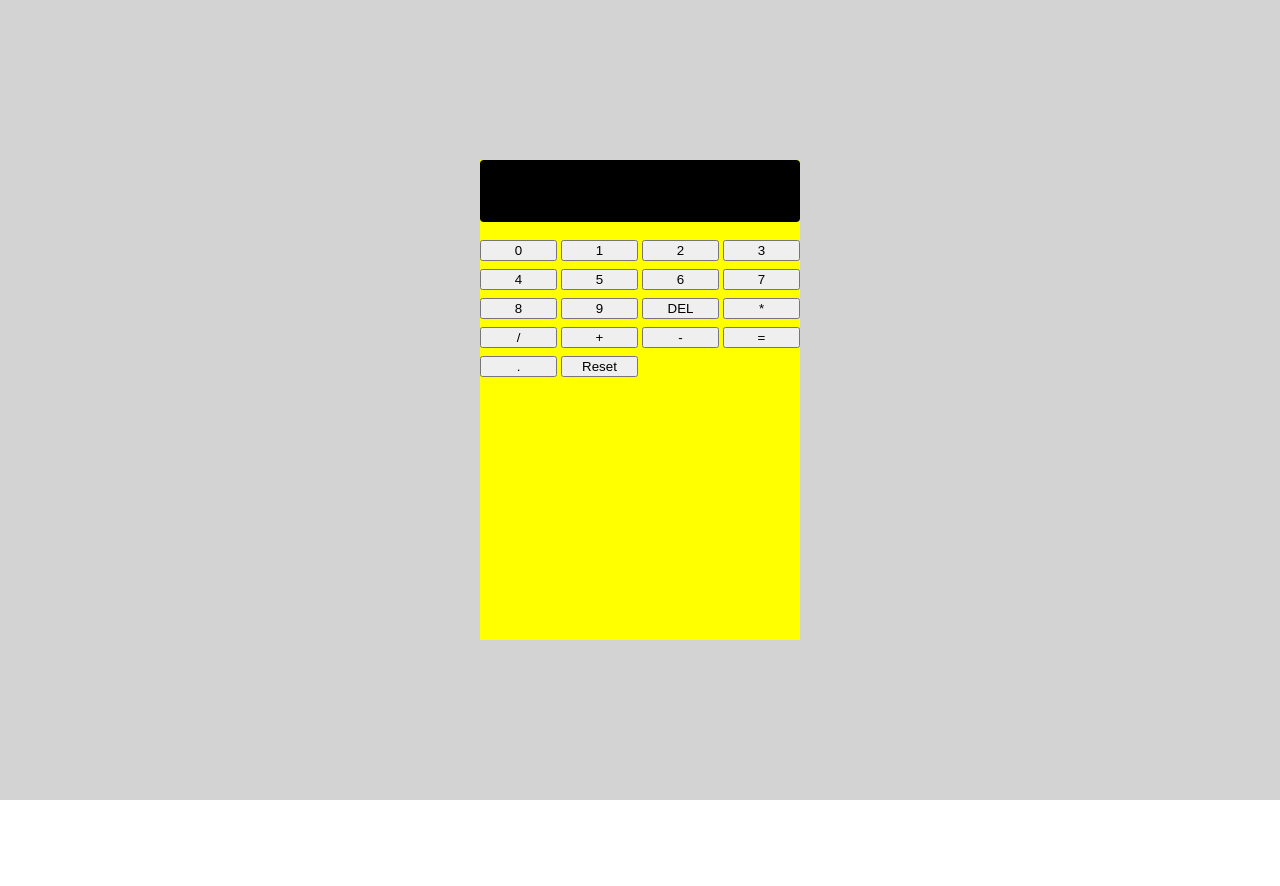
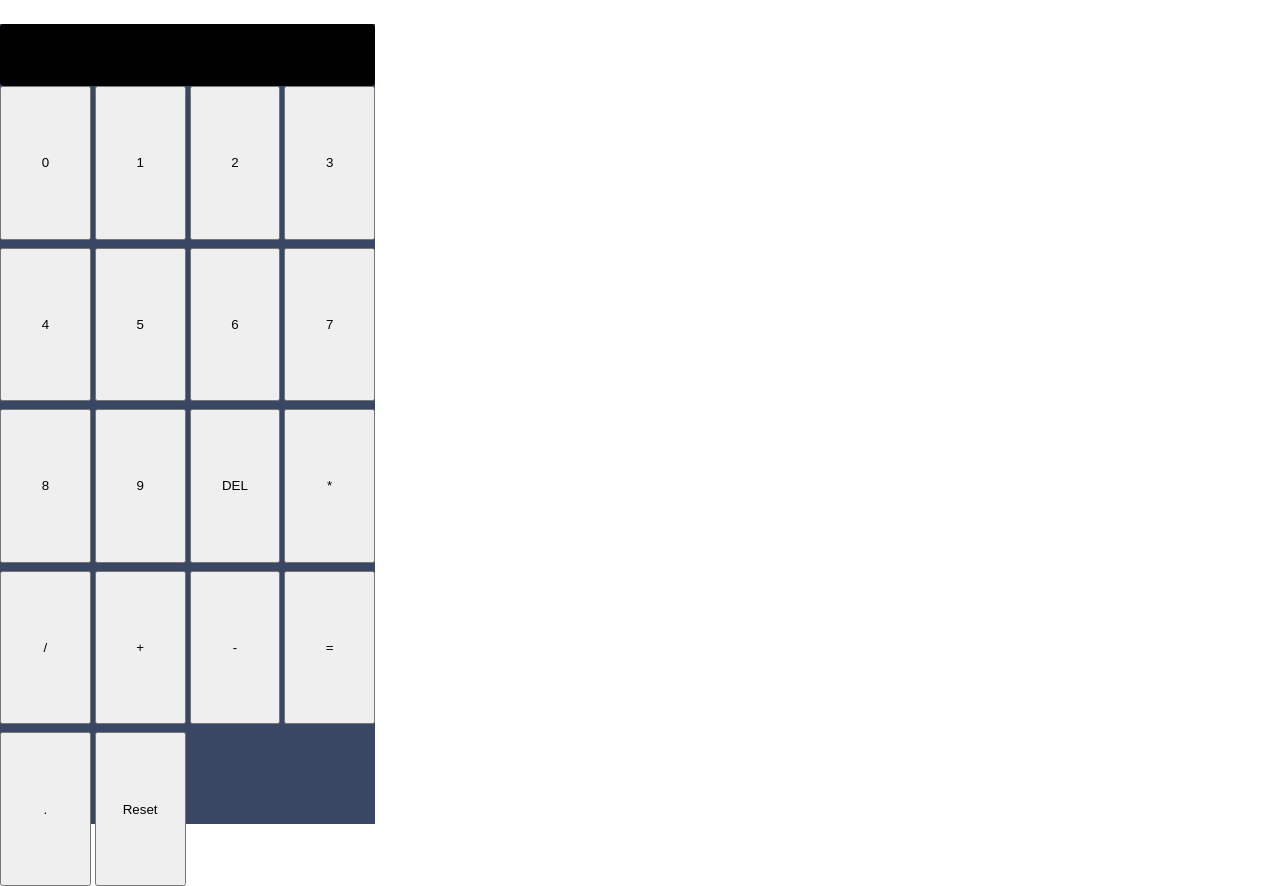
Before and after one commit to chimny/calculator, a React (Create React App) app: page / in a window 1280 px wide. Before the commit the page ends 800 px from the top, so only its background shows below. Built offline with nearby package versions, Linux system fonts and the light colour scheme.

Commit message:
working on styling + commented input section

```diff
--- a/src/App.js
+++ b/src/App.js
@@ -6,15 +6,16 @@ import {NUMBERS, OPERATION_SYMBOLS} from "./data/symbols";
 import {addNumber, clearValue, updateValue} from "./redux/slices/inputSlice";
 import {useDispatch, useSelector} from "react-redux";
 import {addOperator, numberCalcValue, operationSymbols} from "./redux/slices/calculationSlice";
-
+import {ThemeProvider} from "styled-components";
+import {theme} from "./styles/theme";
 
 function App() {
 
     const dispatch = useDispatch();
     const inputValue = useSelector((state => state.inputValue.value));
+    const activeOperator = useSelector((state => state.operationSequence.operator));
 
-    //@todo if enter button occurs, behave as equal sign
-    function updateInput(currentInput, symbol) {
+    function updateInput(currentInput, symbol, operator) {
 
         let localSymbol = symbol;
 
@@ -30,7 +31,12 @@ function App() {
         } else {
 
             if (localSymbol === '=') {
-                dispatch(operationSymbols(currentInput))
+                if (operator) {
+                    dispatch(operationSymbols(currentInput))
+                } else {
+                    return
+                }
+
             }
 
             dispatch(numberCalcValue(currentInput));
@@ -44,9 +50,7 @@ function App() {
         if (NUMBERS.includes(e.key)) {
             dispatch(addNumber(e.key))
         } else if (OPERATION_SYMBOLS.includes(e.key) || e.key === "Enter") {
-            updateInput(inputValue, e.key)
-        } else {
-            return
+            updateInput(inputValue, e.key, activeOperator)
         }
     };
 
@@ -61,10 +65,12 @@ function App() {
 
     return (
         <div className="App">
-            <GlobalStyle/>
-            <Wrapper>
-                <Calculator/>
-            </Wrapper>
+            <ThemeProvider theme={theme}>
+                <GlobalStyle/>
+                <Wrapper>
+                    <Calculator/>
+                </Wrapper>
+            </ThemeProvider>
         </div>
     );
 }
--- a/src/components/Calculator.jsx
+++ b/src/components/Calculator.jsx
@@ -7,28 +7,25 @@ export const Calculator = () => {
 
 
     const dispatch = useDispatch();
-    //input value below
     const inputValue = useSelector((state => state.inputValue.value));
-    //data from the operations
     const {firstNumber, operator, secondNumber, result} = useSelector((state => state.operationSequence));
 
-    const updateFunction = (e) => {
-        dispatch(updateValue(e.target.value));
-    }
-
+    // const updateFunction = (e) => {
+    //     dispatch(updateValue(e.target.value));
+    // }
 
 
     return (
+        <StyledCalculator>
 
-        <StyledCalculator>
-            <input value={inputValue} onChange={updateFunction}/>
-            <br/>
+            <div className={'calOperations'}>
+                <p>  {firstNumber} {operator} {secondNumber}</p>
+                <p>{inputValue} {result}</p>
+                {/*<input value={inputValue} onChange={updateFunction}/>*/}
+            </div>
+
             <Keyboard/>
-            {/*below calculation state for preview purposes*/}
-            <br/>
-            {firstNumber} {operator} {secondNumber}
-            <br/>
-            <h1>{result}</h1>
+
         </StyledCalculator>
 
     )
--- a/src/components/buttons/CalculationButton.jsx
+++ b/src/components/buttons/CalculationButton.jsx
@@ -5,6 +5,7 @@ import {clearValue, updateValue} from '../../redux/slices/inputSlice';
 
 export const CalculationButton = (props) => {
     const inputValue = useSelector((state => state.inputValue.value));
+    const activeOperator = useSelector((state => state.operationSequence.operator));
     const dispatch = useDispatch();
 
 
@@ -16,15 +17,18 @@ export const CalculationButton = (props) => {
             dispatch(updateValue(props.symbol));
 
         } else {
+            if (props.symbol === '=') {
+                if (activeOperator) {
+                    dispatch(operationSymbols(inputValue))
+                } else {
+                    return
+                }
+            }
             dispatch(numberCalcValue(inputValue));
             dispatch(addOperator(props.symbol));
             dispatch(clearValue());
-            if (props.symbol === '=') {
-                dispatch(operationSymbols(inputValue))
-            }
         }
     }
-
 
 
     return (
--- a/src/styles/StyledCalculator.jsx
+++ b/src/styles/StyledCalculator.jsx
@@ -1,26 +1,20 @@
 import styled from "styled-components";
 
 export const StyledCalculator = styled.div`
-  width: 320px;
-  height: 60vh;
-  position: relative;
-  top: 50%;
-  left: 50%;
-  transform: translate(-50%, -50%);
-  background: yellow;
+  width: ${({theme} )=> theme.mobileWidth};;
+  height: 100vh;
+  background: ${({theme} )=> theme.veryDarkDesaturatedBlue};
 
-
-  & input{
+  & .calOperations {
     font-size: 24px;
     text-align: right;
     background: black;
-    border: none;
     border-radius: 4px;
     display: block;
     height: 62px;
     padding-right: 16px;
     width: 100%;
-    color:white
+    color: white
 
   }
 `
--- a/src/styles/StyledKeyboard.jsx
+++ b/src/styles/StyledKeyboard.jsx
@@ -1,6 +1,7 @@
 import styled from "styled-components";
 
 export const StyledKeyboard = styled.div`
+  height: 100vh;
   display: grid;
   grid-template-rows: repeat(5, 1fr);
   grid-template-columns: repeat(4, 1fr);
--- a/src/styles/Wrapper.jsx
+++ b/src/styles/Wrapper.jsx
@@ -1,9 +1,7 @@
 import styled from "styled-components";
 
-export const Wrapper = styled.section`
+export const Wrapper = styled.div`
   text-align: center;
-  margin: 0;
-  width: 100vw;
-  background: lightgray;
+  max-width: ${({theme} )=> theme.veryDarkDesaturatedBlue};
   height: 100vh;
 `
--- /dev/null
+++ b/src/styles/theme.js
@@ -0,0 +1,24 @@
+export const theme = {
+    //containers
+    mobileWidth: '375px',
+    desktopWidth: '1440px',
+
+//    colors theme 1
+//    main background
+    veryDarkDesaturatedBlue: 'hsl(222, 26%, 31%)',
+//    toggle background, keypad background
+    veryDarkDesaturatedBlueKeypad: 'hsl(223, 31%, 20%)',
+    veryDarkDesaturatedBlueKeypadScreenBGC: 'hsl(224, 36%, 15%)',
+
+//    keys below
+    darkBlueKeyBackground : 'hsl(225, 21%, 49%)',
+    darkBlueKeyShadow: 'hsl(224, 28%, 35%)',
+    red: 'hsl(6, 63%, 50%)',
+    darkRed: 'hsl(6, 70%, 34%)',
+    lightGrayKeyBackground: 'hsl(30, 25%, 89%)',
+    grayOrangeKeyShadow: 'hsl(28, 16%, 65%)',
+//    text below
+    darkGrayBlue: 'hsl(221, 14%, 31%)',
+    white: 'hsl(0, 0, 100%)',
+
+}
```
Also changed, not shown: 1 other file (tests, documents, lock files or other folders).
